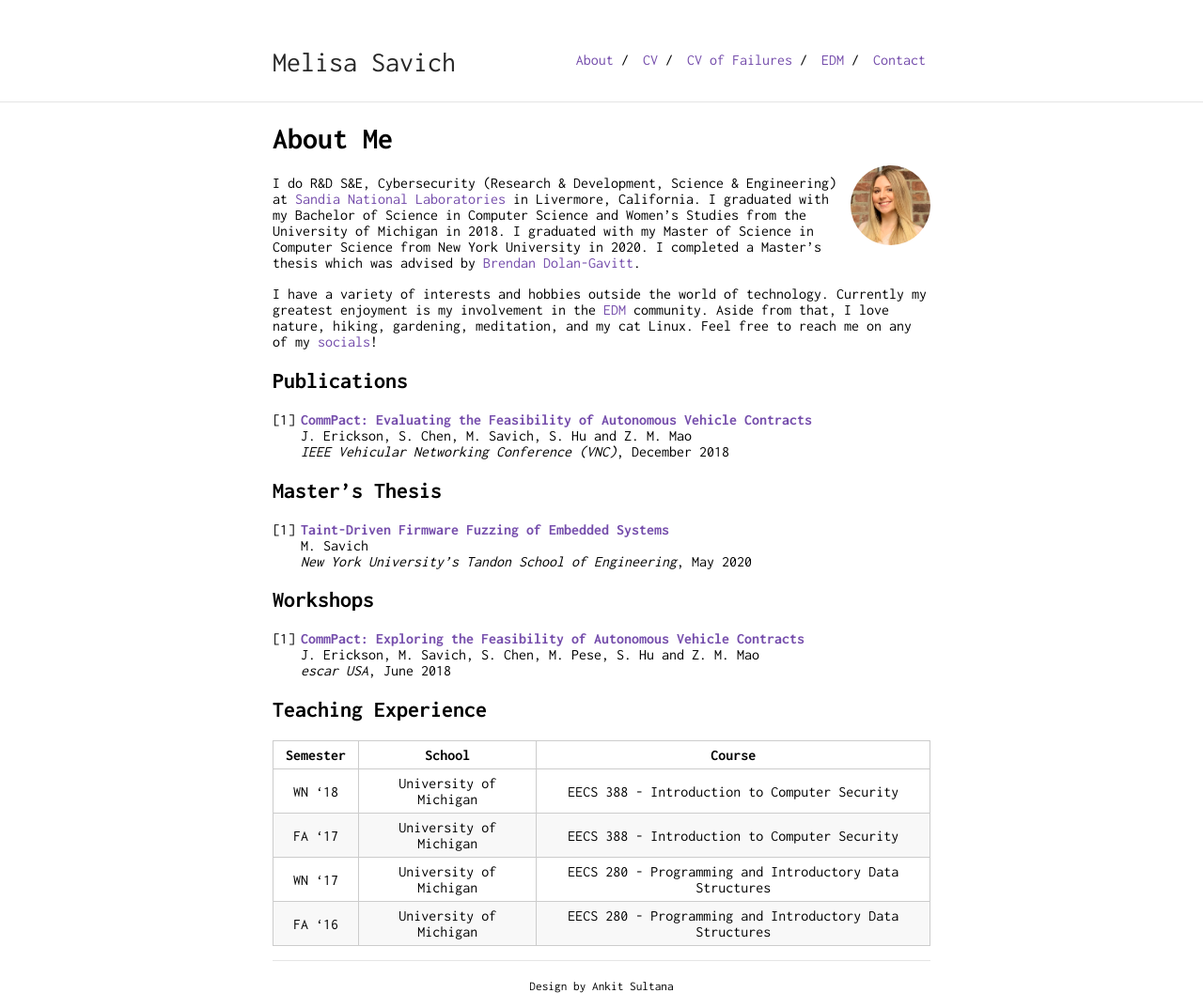
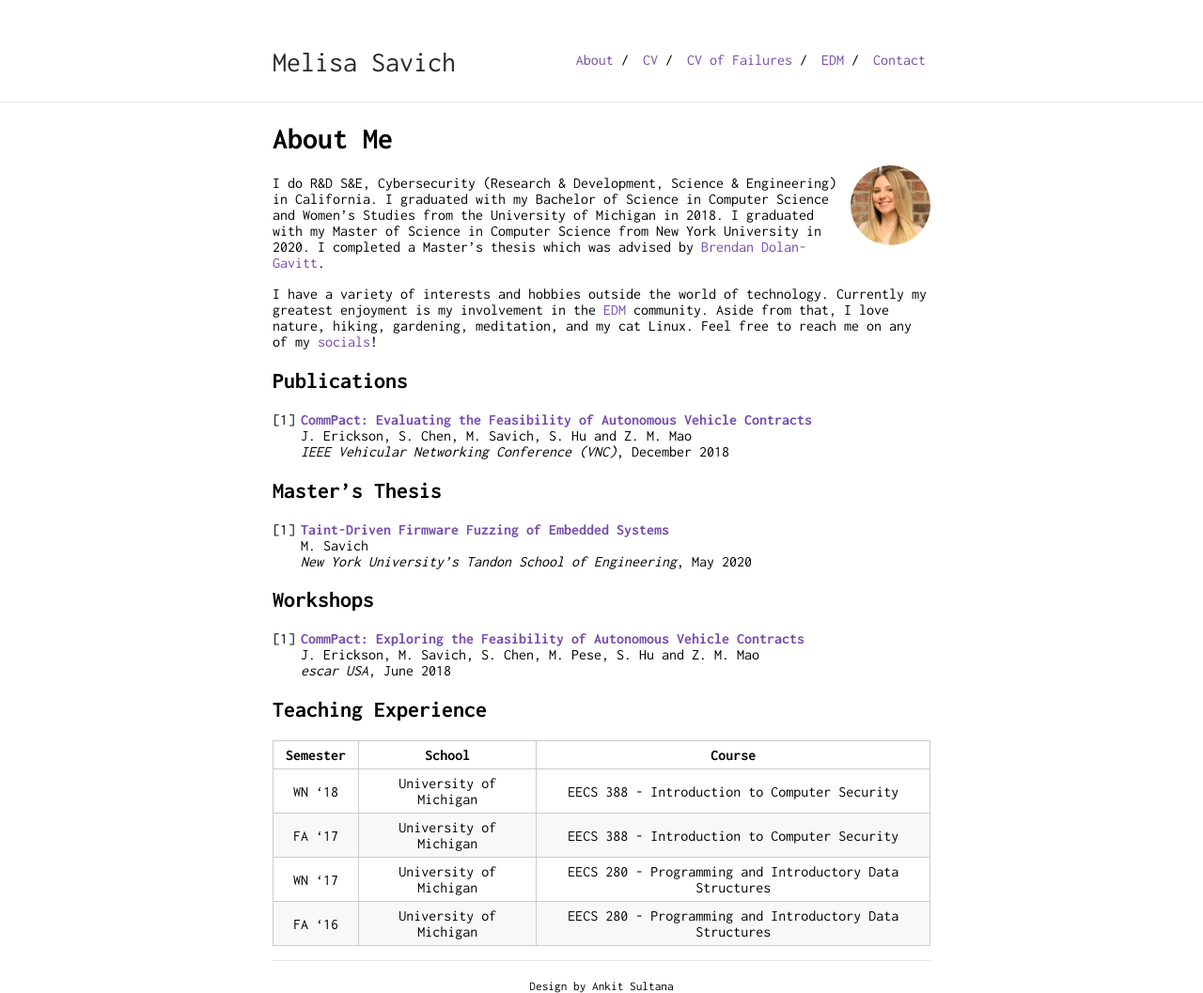
Before and after one commit to mksavic/mksavic.github.io, a Jekyll site: the page built from index.md, in a window 1280 px wide. Shown: the whole page at 94% size. Built offline with Jekyll 4.4.1, drawn with Linux system fonts in a browser that asks for light colours; our own code applies the rules of GitHub Pages for plain Markdown files.

Commit message:
update index and contact

```diff
--- a/index.md
+++ b/index.md
@@ -6,7 +6,7 @@ layout: default
 
 <img class="profile-picture" src="mksavic.jpg">
 
-I do R&D S&E, Cybersecurity (Research & Development, Science & Engineering) at [Sandia National Laboratories](https://www.sandia.gov/) in Livermore, California. I graduated with my Bachelor of Science in Computer Science and Women's Studies from the University of Michigan in 2018. I graduated with my Master of Science in Computer Science from New York University in 2020. I completed a Master's thesis which was advised by [Brendan Dolan-Gavitt](http://moyix.net/).
+I do R&D S&E, Cybersecurity (Research & Development, Science & Engineering) in California. I graduated with my Bachelor of Science in Computer Science and Women's Studies from the University of Michigan in 2018. I graduated with my Master of Science in Computer Science from New York University in 2020. I completed a Master's thesis which was advised by [Brendan Dolan-Gavitt](http://moyix.net/).
 
 I have a variety of interests and hobbies outside the world of technology. Currently my greatest enjoyment is my involvement in the [EDM](edm.md) community. Aside from that, I love nature, hiking, gardening, meditation, and my cat Linux. Feel free to reach me on any of my [socials](contact.md)!
 
```
Also changed, not shown: contact.md (+2 -0 lines).
